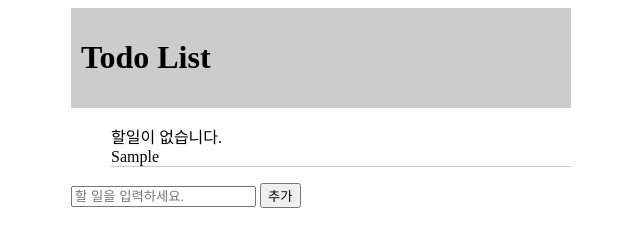
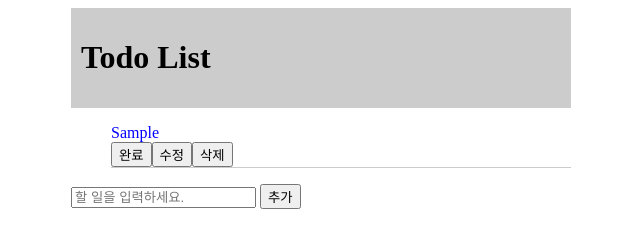
Before and after one commit to ukjin9115/todo_li_basic, a plain HTML site: page index.html in a window 1280 px wide. Both pictures are taken after typing "Sample" into the empty fields and a click on the button "추가". Shown: the whole page, without its empty margins (319-959 px from the left). Drawn offline with Linux system fonts and the light colour scheme.

Commit message:
todolist완성

```diff
--- a/index.html
+++ b/index.html
@@ -3,7 +3,6 @@
 <head>
   <meta charset="UTF-8">
   <title>Todo List</title>
-  <link rel="stylesheet" href="style.css">
 </head>
 
 <style>
@@ -25,8 +24,6 @@
         border-bottom: 1px solid #ccc;
     }
 </style>
-
-
 <body>
   <div id="container">
     <header>
@@ -38,43 +35,165 @@
     </section>
     <footer>
       <input type="text" id="input-task" placeholder="할 일을 입력하세요.">
-        <button id="btn-add" >추가</button>
+      <button id="btn-add">추가</button>
     </footer>
   </div>
+  <script>
+  const todoList = []//1.투두들을 넣어둘 배열생성
+  function 투두입력받아서추가하기(todoText ){
+    if(todoText !== ""){
+      const todo = {
+        text: todoText,
+        done: false
+      }
+			todoList.push(todo)//2.투두배열에 입력한 데이터 추가
+    }
+    else{
+      alert("입력창에 할일을 입력해라");
+    }
 
 
-    <script>
-      function 투두입력받아서추가하기(){
-         const todoText = document.querySelector("#input-task").value;
-         const newLiText = "<li>"+ todoText +"</li>";
-         const selectedUl = document.querySelector("#todo-list");
-         if(todoText !==  ""){ //여기 괄호안을 수정해주세요
-           selectedUl.innerHTML += newLiText;
-           document.querySelector("#input-task").value = "";
-         }else {
-           alert("입력창에 할 일을 입력해주세요")
+}
+function 투두토글하기(변수){
+    if(todoList[변수].done === true){
+      todoList[변수].done = false;
+    }
+    else{
+      todoList[변수].done = true;
     }
   }
 
-      document.querySelector("#btn-add").addEventListener("click",투두입력받아서추가하기);
 
-      function init(){
-       const todoListUl = document.querySelector("#todo-list")
 
-      if (todoListUl.childElementCount<1){
-          todoListUl.innerText = "할일이 없습니다."
-          console.log("조건문 코드가 실행됨")
+function 투두수정하기(index,editText){
+  if(editText !== ""){
+    todoList[index].text = editText;
   }
-          console.log("함수가 실행됨!")
+  else{
+    alert("수정할 내용을 입력하세요.");
   }
-      // document.addEventListener("DOMContentLoaded", init);
-      init();
+}
+
+
+function 투두삭제하기(index){
+
+
+  todoList.splice(index,1);
 
 
 
+
+
+}
+
+
+
+
+
+
+
+
+function 투두화면에그려주기(todoList){
+		const todoListUl = document.querySelector("#todo-list");
+		todoListUl.innerHTML = ""
+	  if(todoList.length<1){
+      todoListUl.innerHTML = "할일이 없습니다."
+    }
+		else{
+			// const newLiText = "<li>"+ todoList[0] +"</li>";
+			// todoListUl.innerHtml += todoLiText
+			// 변수는 0부터 시작, todoList의길이보다 작을때동안 반복
+			for(let 변수=0; 변수<todoList.length; 변수++){
+				// const newLiText = "<li>"+ todoList[변수].text +"</li>";
+				// todoListUl.innerHTML += newLiText
+
+        const newLi = document.createElement("li");
+        newLi.innerText = todoList[변수].text;
+
+        const toggleBtn = document.createElement("button");
+				// todo객체의 완료여부에 따라 텍스트가 바뀜
+				// true일때는 이미 완료상태이니 "취소"
+				// false일때는 완료를 아직 하지않았으니 "완료"를 보여줘야함
+        if(todoList[변수].done === true){
+          toggleBtn.innerText = "취소";
+          newLi.style.color = "red";
+        }
+        else{
+          toggleBtn.innerText = "완료";
+          newLi.style.color = "blue";
+
+
+        }
+				// 토글버튼에 이벤트 추가
+				// 데이터를 조작하고 조작된 데이터에 기반하여 새로그려주도록하기.
+        toggleBtn.addEventListener("click",function(){
+          투두토글하기(변수);
+          투두화면에그려주기(todoList);
+        })
+
+        const deleteBtn = document.createElement("button");
+        deleteBtn.innerText = "삭제"
+
+        deleteBtn.addEventListener("click",function(){
+          if(confirm("삭제하시겠습니까?")){
+            투두삭제하기(변수);
+            투두화면에그려주기(todoList);
+
+
+          }
+
+
+
+
+        })
+
+        const editBtn = document.createElement("button");
+        editBtn.innerText = "수정"
+
+
+        editBtn.addEventListener("click",function(){
+          const editText = prompt("수정할내용을")
+          투두수정하기(변수,editText);
+          투두화면에그려주기(todoList);
+        })
+
+        const btnDiv = document.createElement("div");
+        btnDiv.appendChild(toggleBtn);
+        btnDiv.appendChild(editBtn);
+        btnDiv.appendChild(deleteBtn);
+        newLi.appendChild(btnDiv);
+
+
+
+
+
+
+
+
+
+
+
+
+        todoListUl.appendChild(newLi);
+			}
+		}
+}
+
+function 추가버튼클릭이벤트(){
+    const todoText = document.querySelector("#input-task").value;
+		투두입력받아서추가하기(todoText)
+    document.querySelector("#input-task").value = "";
+		투두화면에그려주기(todoList)
+}
+	document.querySelector("#btn-add").addEventListener("click",추가버튼클릭이벤트);
+  function init(){
+    const todoListUl = document.querySelector("#todo-list");
+    if(todoListUl.childElementCount<1){
+      todoListUl.innerText = "할일이 없습니다."
+    }
+  }
+init()
+
 </script>
 </body>
-
 </html>
-
-<!-- https://paullabworkspace.notion.site/JS-50ce1621d49c45e3b05dae1d7b8fb1c5 -->
```
Lines whose indentation alone changed are shown as unchanged.
